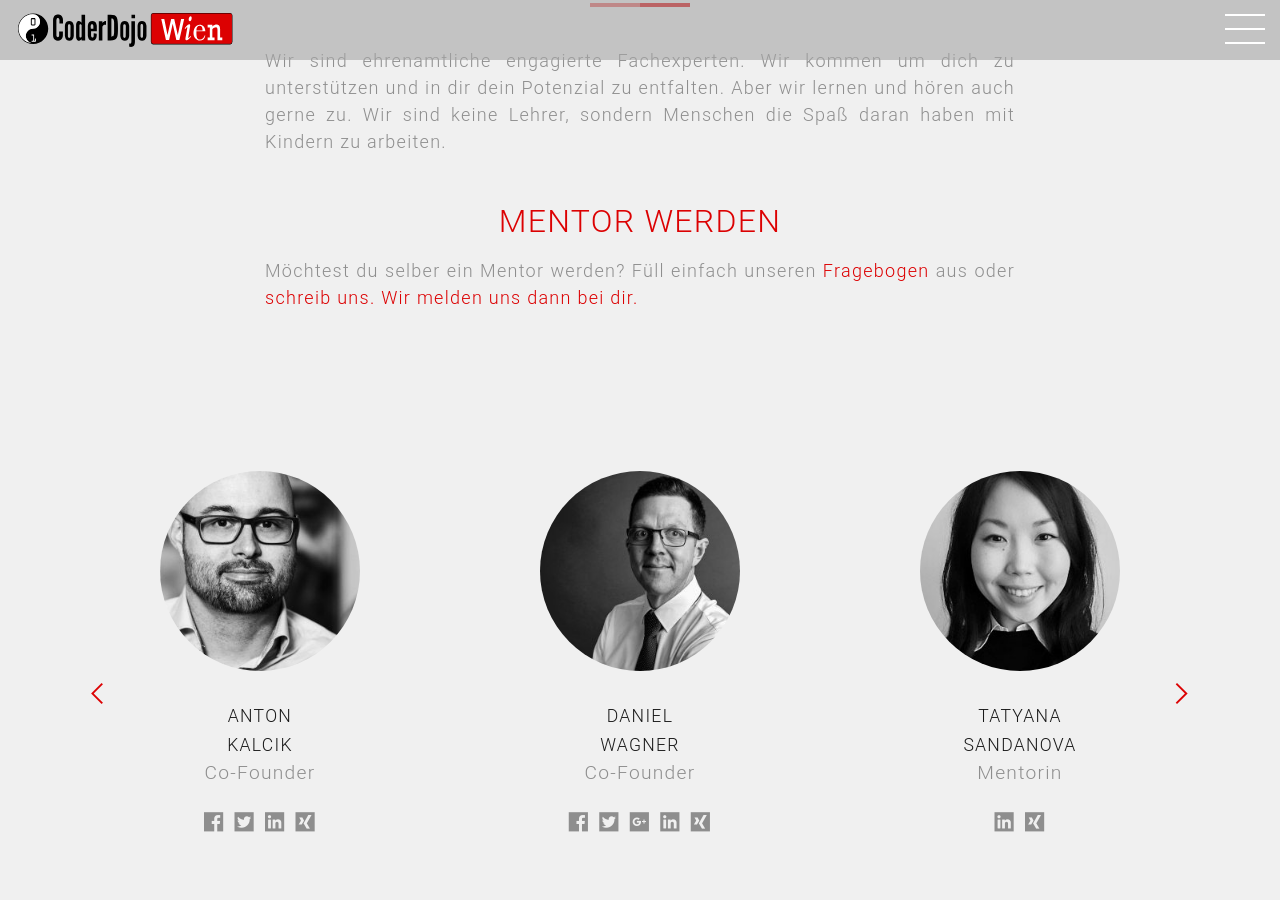
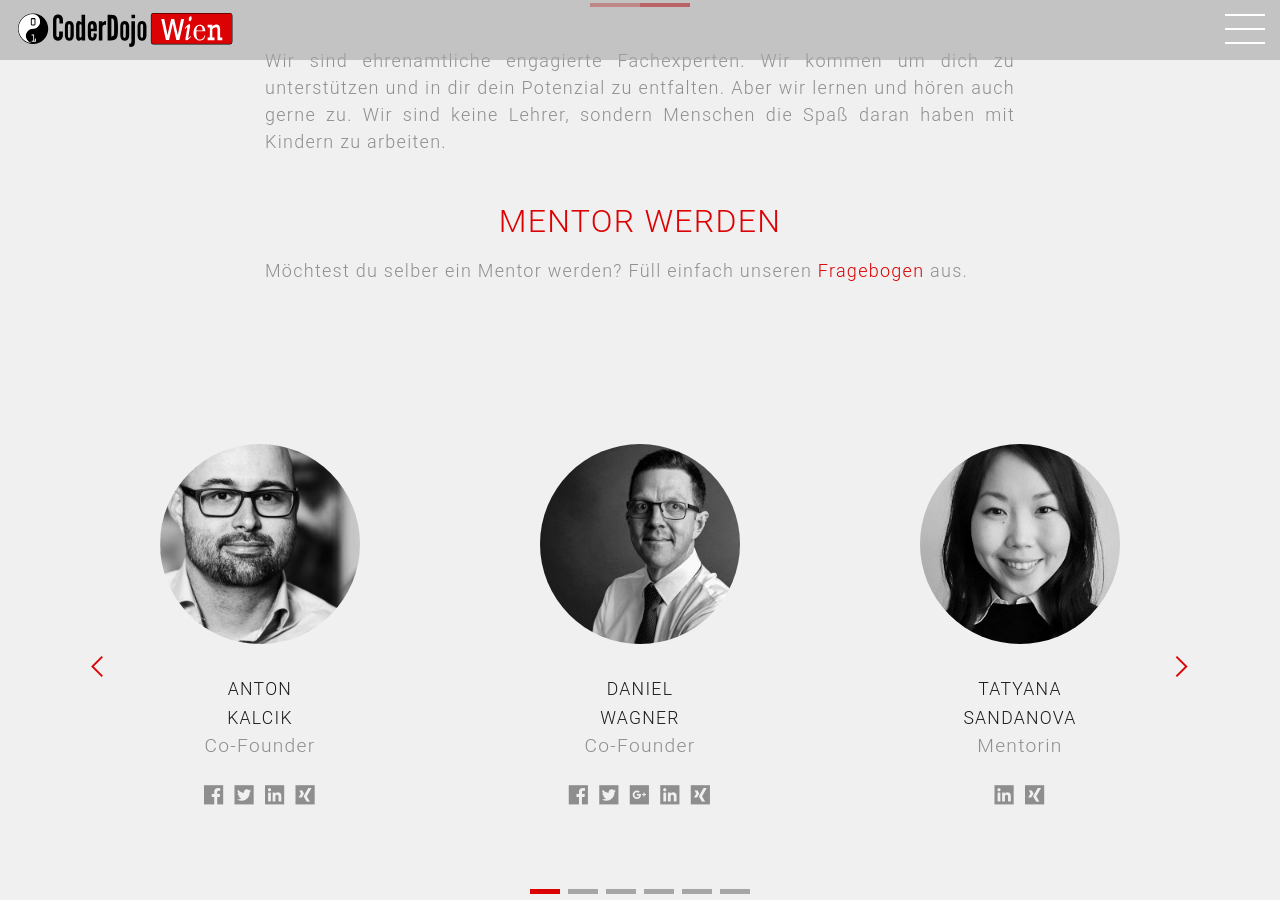
Before and after one commit to coderdojo-wien/coderdojo-wien.github.io, a Jekyll site: the page built from index.html, in a window 1280 px wide and 900 px high, scrolled down 2378 px. Built offline with Jekyll 4.4.1, drawn with Linux system fonts in a browser that asks for light colours; nearby versions of some CDN libraries; comment, search, counter and statistics services are not loaded.

Commit message:
Remove text to concat us when someone whant to be a mentor, instead to motivate people to use our automation workflow

```diff
--- a/_data/team.yml
+++ b/_data/team.yml
@@ -6,7 +6,7 @@ Aber wir lernen und hören auch gerne zu. Wir sind keine Lehrer, sondern Mensche
 </p>
 <h2>Mentor werden</h2>
 <p>
-Möchtest du selber ein Mentor werden? Füll einfach unseren <a target=\"_blank\" href=\"https://forms.office.com/Pages/ResponsePage.aspx?id=PHEZyeDhY0O1Mh8FugWm0NG78lOL6NdAqxB9Zg0dmzVURENMWDBDWlhPUVFEQlNQM0tTMVZLVkZZNy4u\">Fragebogen</a> aus oder <a href=\"#contact\">schreib uns. Wir melden uns dann bei dir.</a>
+Möchtest du selber ein Mentor werden? Füll einfach unseren <a target=\"_blank\" href=\"https://forms.office.com/Pages/ResponsePage.aspx?id=PHEZyeDhY0O1Mh8FugWm0NG78lOL6NdAqxB9Zg0dmzVURENMWDBDWlhPUVFEQlNQM0tTMVZLVkZZNy4u\">Fragebogen</a> aus.
 </p>"
 
 team-members-list:
```
